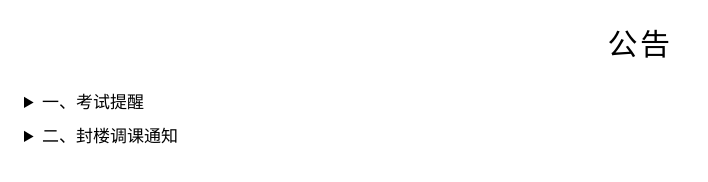
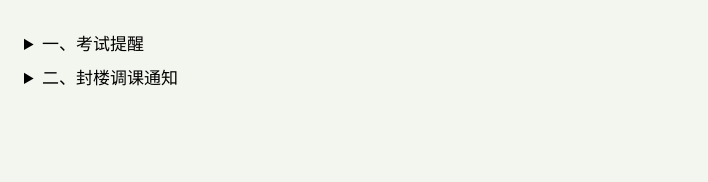
Before and after one commit to qinghejun123/college-notice, a plain HTML site: page index.html in a window 1280 px wide. Shown: the whole page, without its empty margins (0-708 px from the left). Drawn offline with Linux system fonts and the light colour scheme.

Commit message:
Add files via upload

```diff
--- a/index.html
+++ b/index.html
@@ -3,24 +3,16 @@
 <head>
 <meta charset="UTF-8">
 <meta name="viewport" content="width=device-width, initial-scale=1">
-<title>公告</title>
+<title>信息工程学院公告</title>
 <style>
 body{
   margin:0;
-  padding:24px 24px 48px;
-  background:#fff;
+  padding:28px 24px 48px;
+  background:#F3F6EE;
   color:#000;
   font-family:"PingFang SC","Microsoft YaHei","Noto Sans SC",sans-serif;
   font-size:17px;
   line-height:2;
-}
-h1{
-  font-size:30px;
-  font-weight:500;
-  line-height:1.4;
-  text-align:center;
-  margin:0 0 20px;
-  letter-spacing:.08em;
 }
 details{
   margin:0;
@@ -42,14 +34,11 @@ summary{
 .body p{margin:0 0 8px}
 .body p:last-child{margin-bottom:0}
 @media (max-width:480px){
-  body{padding:18px 18px 40px}
-  h1{font-size:24px;margin-bottom:14px}
+  body{padding:20px 18px 40px}
 }
 </style>
 </head>
 <body>
-
-<h1>公告</h1>
 
 <details>
   <summary>一、考试提醒</summary>
```
